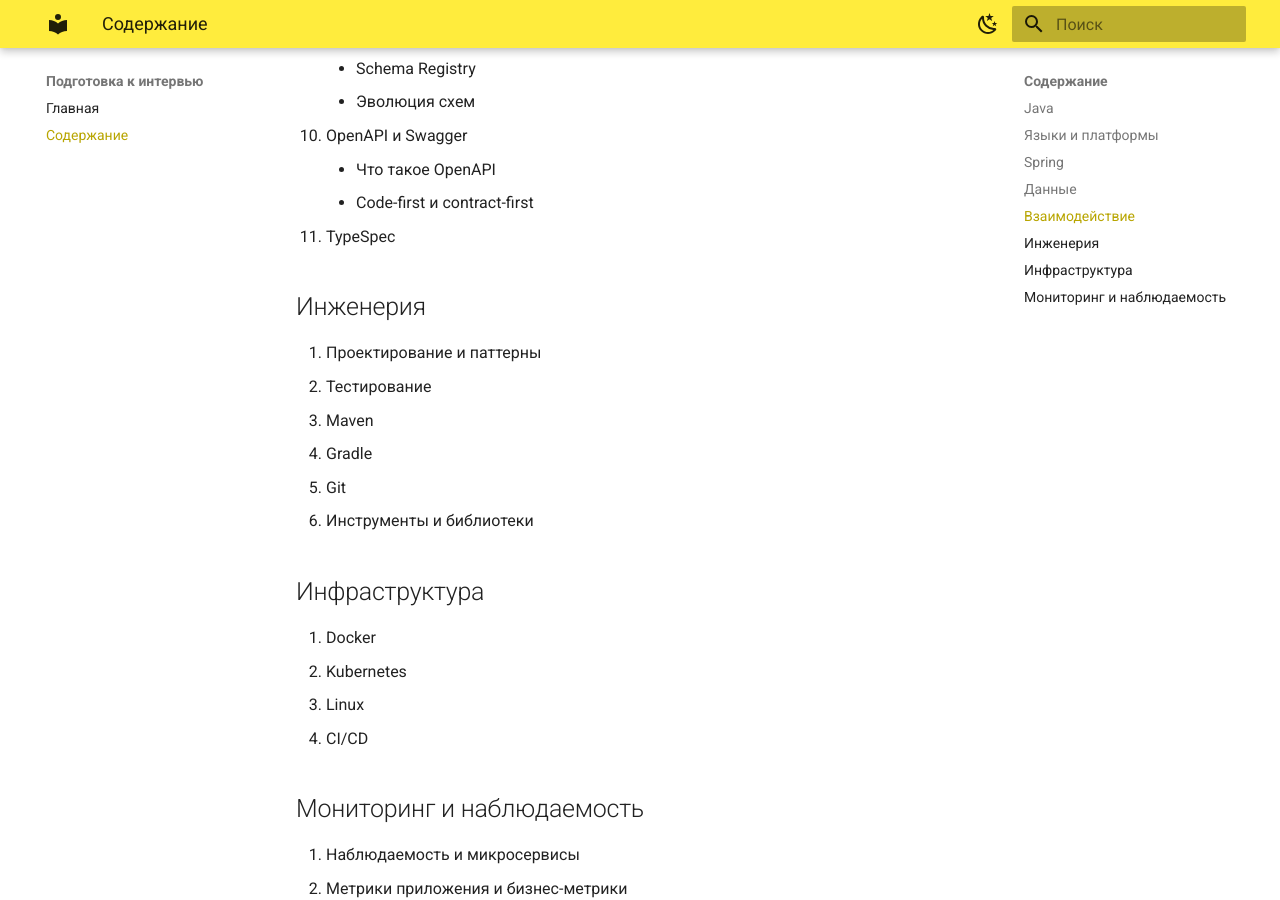
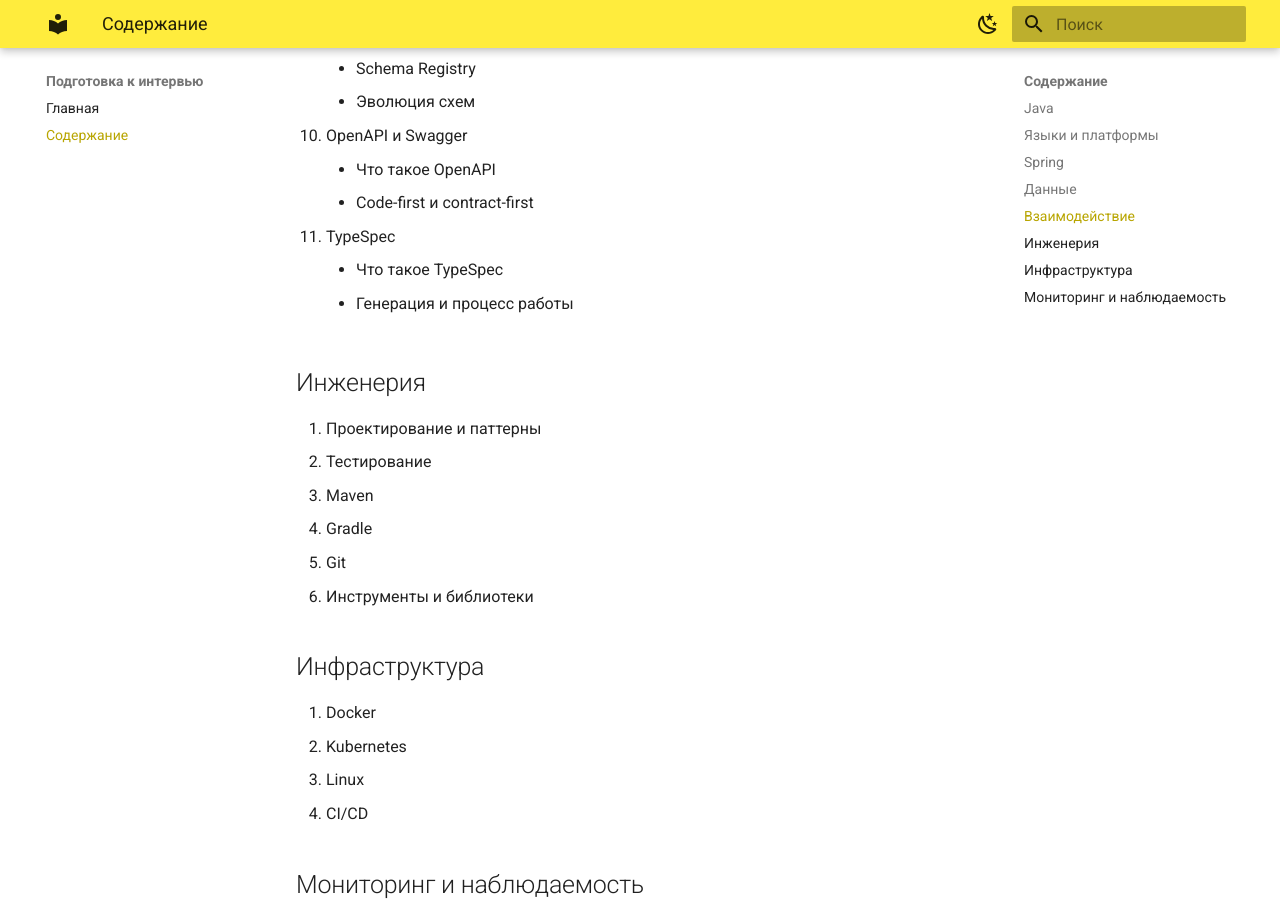
Before and after one commit to artem961/java-backend-notes, an MkDocs documentation site: the page built from docs/contents.md, in a window 1280 px wide and 900 px high, scrolled down 5845 px. Built offline with MkDocs 1.6.1 and Material for MkDocs 9.7.7, drawn with Linux system fonts in a browser that asks for light colours.

Commit message:
Определить состав раздела TypeSpec
Две темы обзорного уровня: что это такое и как встроено в процесс.

```diff
--- a/docs/contents.md
+++ b/docs/contents.md
@@ -179,6 +179,8 @@
     - Что такое OpenAPI
     - Code-first и contract-first
 31. TypeSpec
+    - Что такое TypeSpec
+    - Генерация и процесс работы
 
 ## Инженерия
 
```
